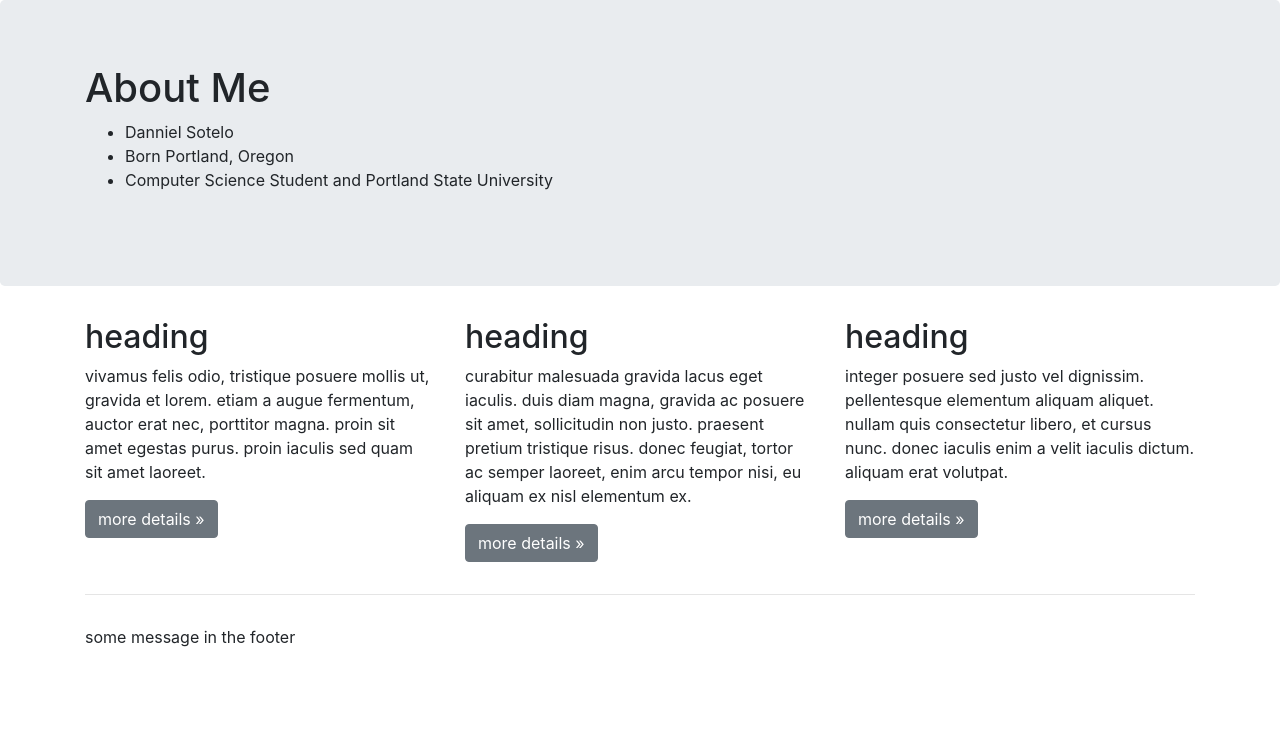
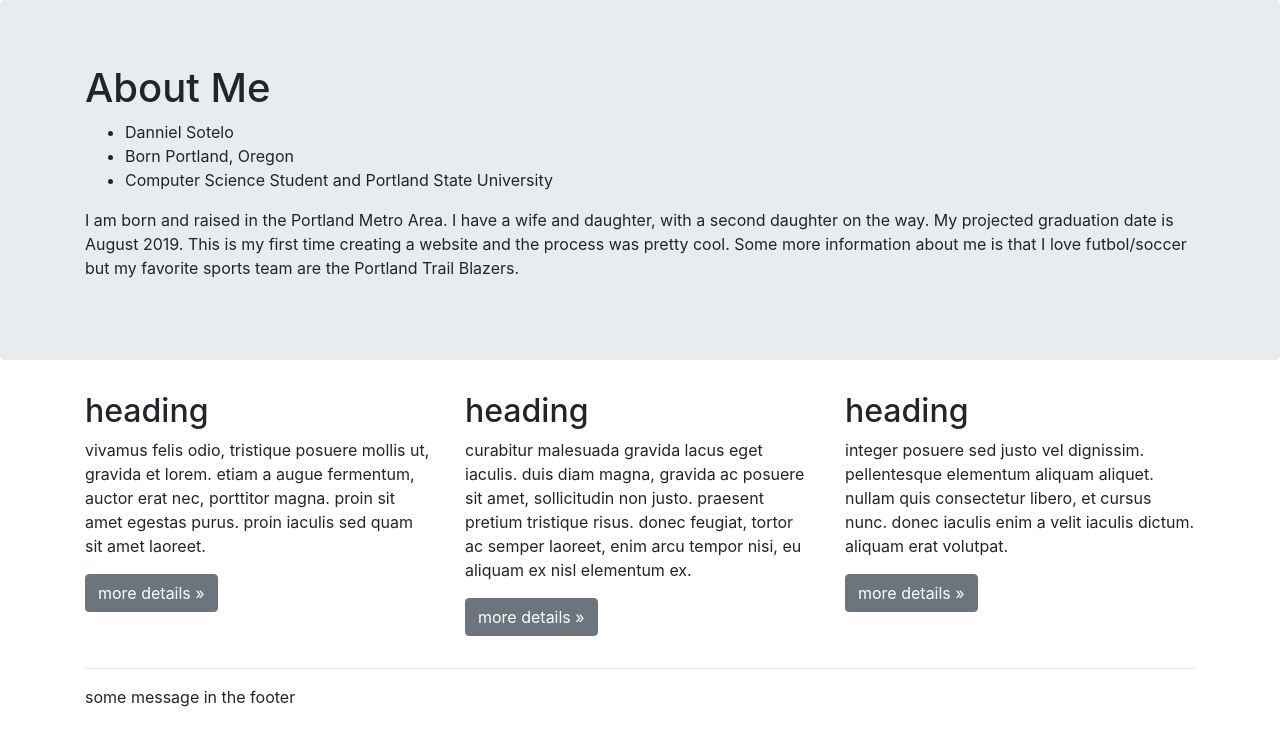
Before and after one commit to dannielsotelo/dannielsotelo.github.io, a plain HTML site: page index.html in a window 1280 px wide. Drawn offline with nearby package versions, Linux system fonts and the light colour scheme.

Commit message:
final about me

```diff
--- a/index.html
+++ b/index.html
@@ -11,7 +11,7 @@
     <script type="text/javascript" src="https://cdnjs.cloudflare.com/ajax/libs/twitter-bootstrap/4.1.0/js/bootstrap.min.js"></script>
 
     <style type="text/css">
-      .container {
+      .navbar {
         margin-bottom:30px;
       }
     </style>
@@ -27,6 +27,10 @@
             <li>Born Portland, Oregon</li>
             <li>Computer Science Student and Portland State University</li>
           </ul>
+          <p>I am born and raised in the Portland Metro Area. I have a wife and daughter, with a second daughter on the way.
+            My projected graduation date is August 2019. This is my first time creating a website and the process was pretty cool.
+            Some more information about me is that I love futbol/soccer but my favorite sports team are the Portland Trail Blazers.
+          </p>
         </div>
     </div>
 
```
